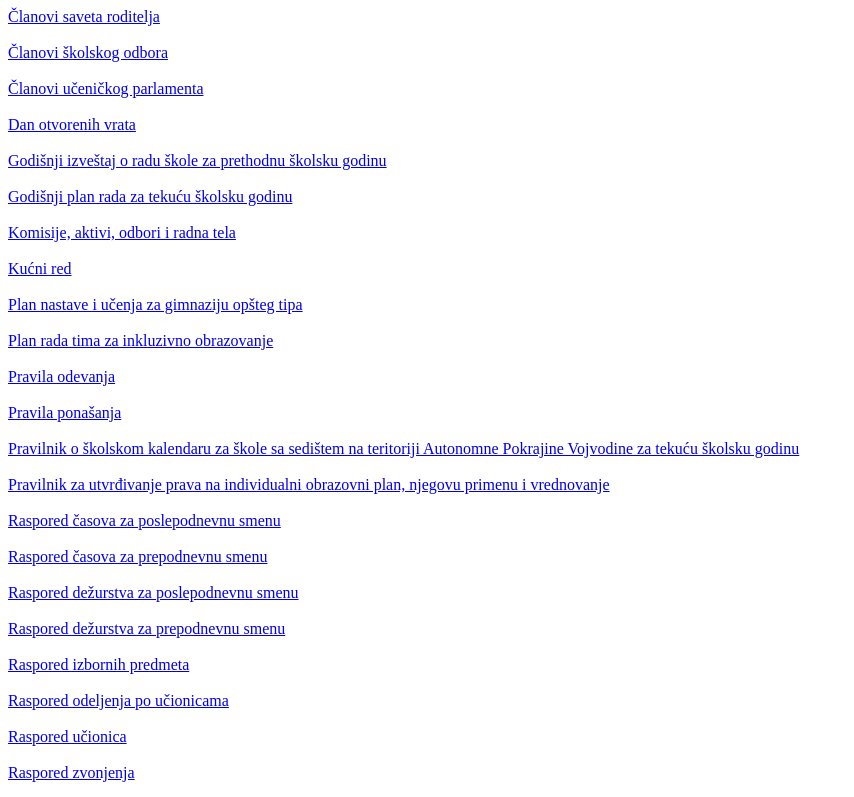
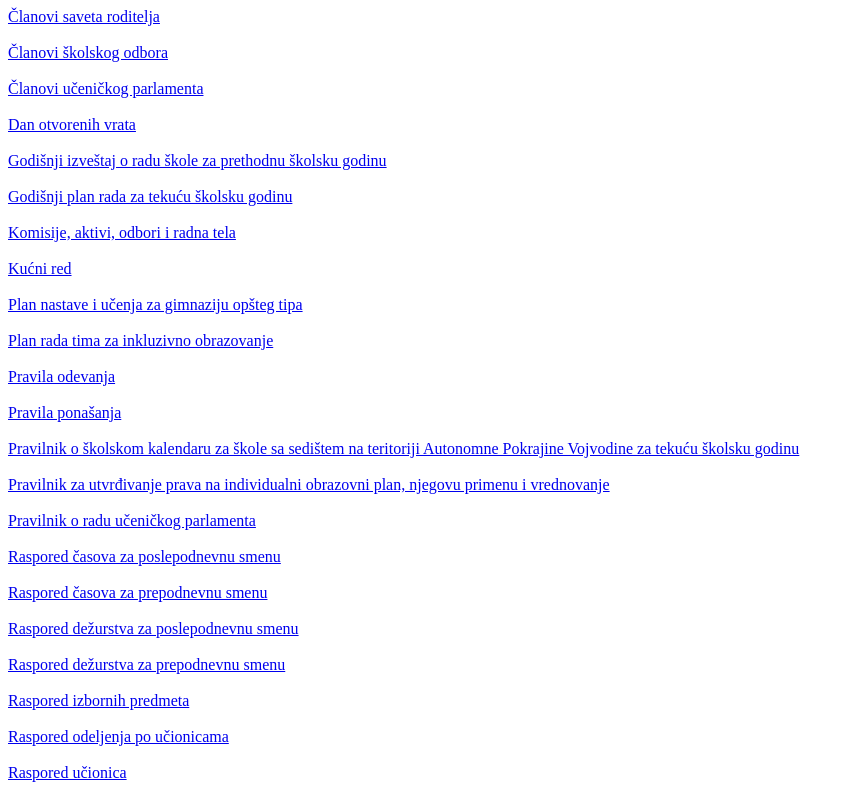
Before and after one commit to adminstapgim/stapgim, a plain HTML site: page index.html in a window 1280 px wide. Shown: the top 797 px of the page, without its empty margins (0-854 px from the left). Drawn offline with Linux system fonts and the light colour scheme.

Commit message:
3rd commit

```diff
--- a/index.html
+++ b/index.html
@@ -31,6 +31,8 @@
 		<br /><br />
 		<a href="Pravilnik_individualni_obrazovni_plan.pdf" target="_blank">Pravilnik za utvrđivanje prava na individualni obrazovni plan, njegovu primenu i vrednovanje</a>
 		<br /><br />
+		<a href="Pravilnik_o_radu_djackog_parlamenta.pdf" target="_blank">Pravilnik o radu učeničkog parlamenta</a>
+		<br /><br />
 		<a href="Raspored_casova_posle_podne.pdf" target="_blank">Raspored časova za poslepodnevnu smenu</a>
 		<br /><br />
 		<a href="Raspored_casova_pre_podne.pdf" target="_blank">Raspored časova za prepodnevnu smenu</a>
```
Also changed, not shown: 18 other files.
